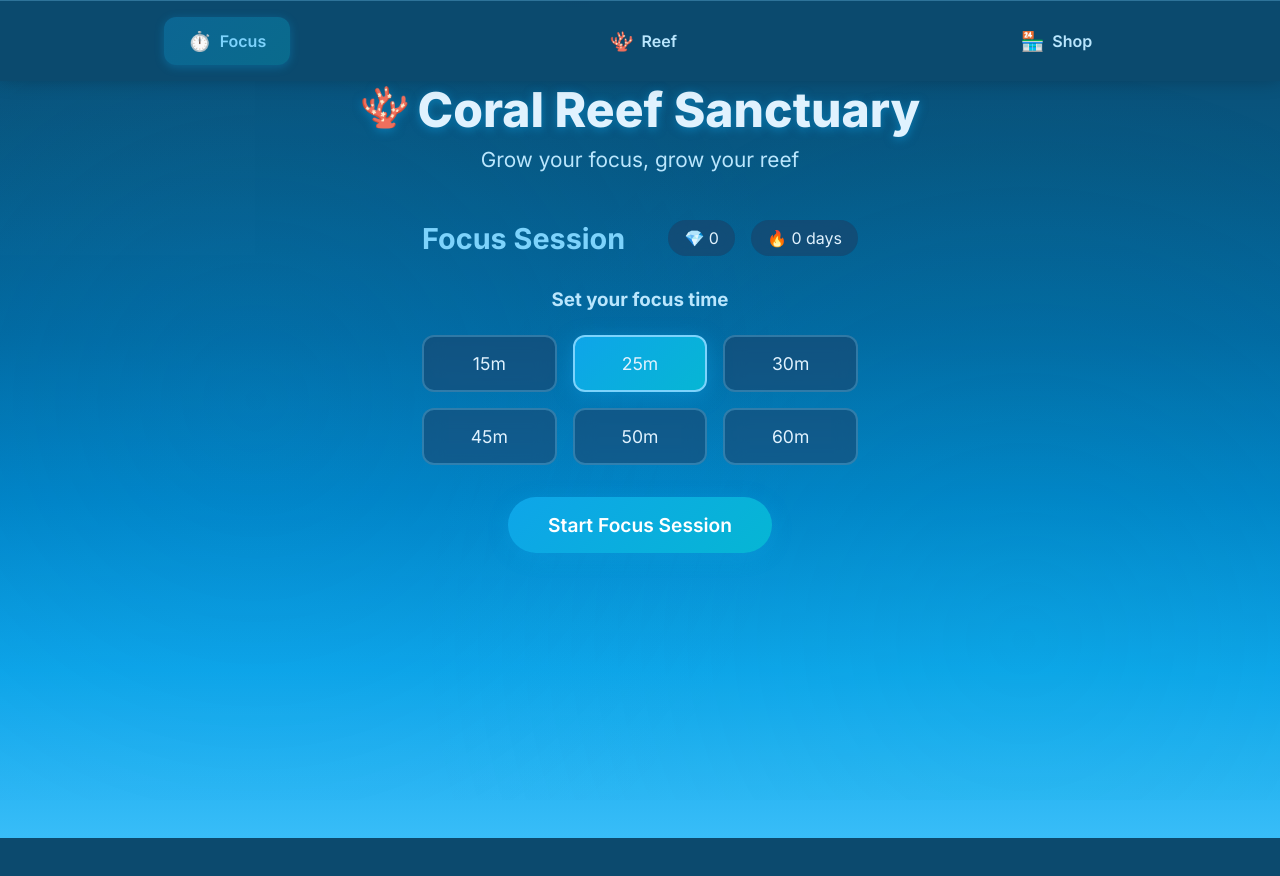
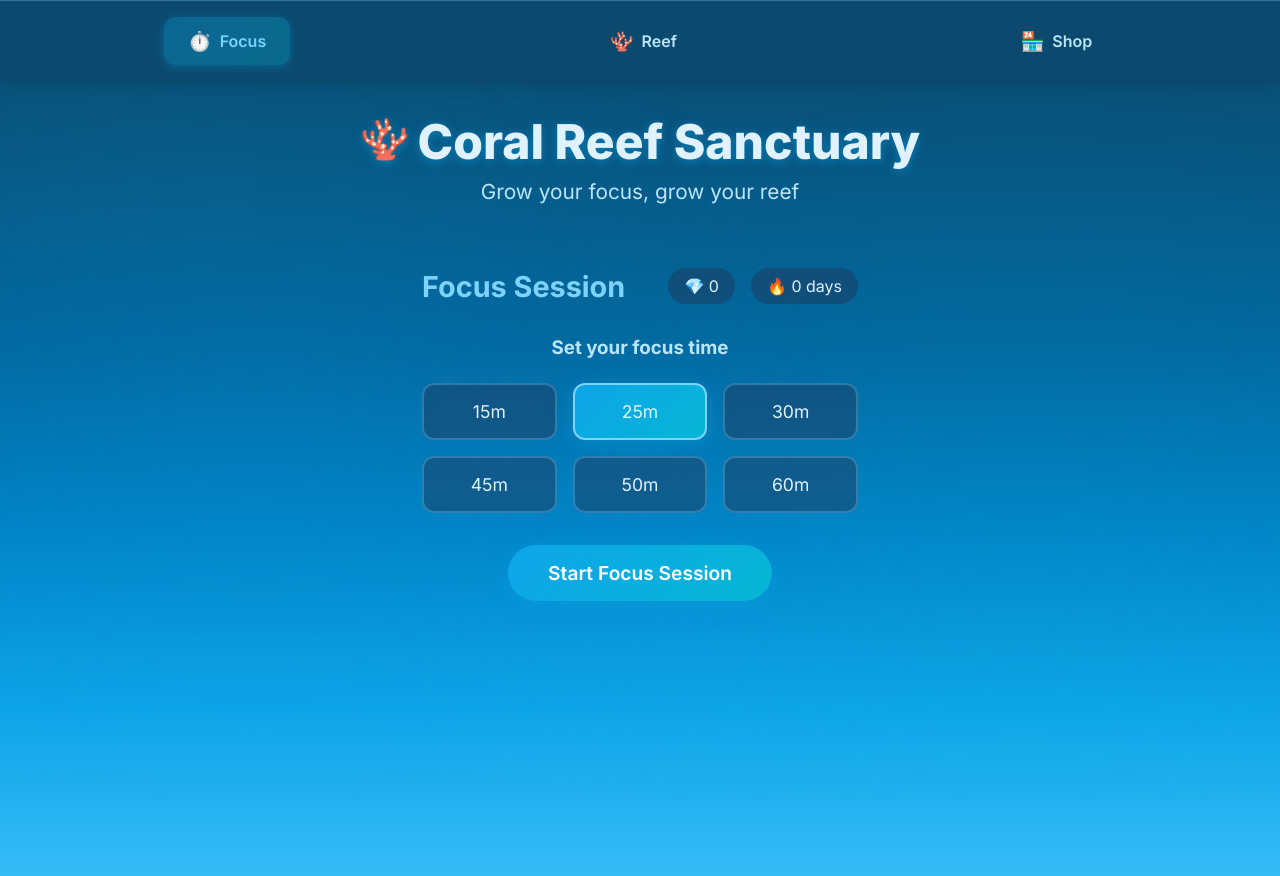
Before and after one commit to kkmals/meditation, a React (Vite) app: page / in a window 1280 px wide. Shown: the top 876 px of the page. Before the commit the page ends 838 px from the top, so only its background shows below. Built offline with nearby package versions, Linux system fonts and the light colour scheme.

Commit message:
fix: Increase header padding on desktop to 7rem for better visibility
- Increase top padding from 5rem to 7rem on desktop
- Add margin-bottom to create more separation
- Increase z-index to 999 to ensure proper layering
- Fixes header being hidden behind navigation bar

```diff
--- a/src/App.css
+++ b/src/App.css
@@ -48,7 +48,7 @@
   text-align: center;
   padding: 2rem 1rem 1rem;
   position: relative;
-  z-index: 1;
+  z-index: 999; /* Below navigation but visible */
 }
 
 .app-title {
@@ -92,7 +92,8 @@
 
 @media (min-width: 768px) {
   .app-header {
-    padding-top: 5rem; /* Space for top navigation on desktop */
+    padding-top: 7rem; /* More space for top navigation on desktop */
+    margin-bottom: 1rem;
   }
 
   .app-main {
```
